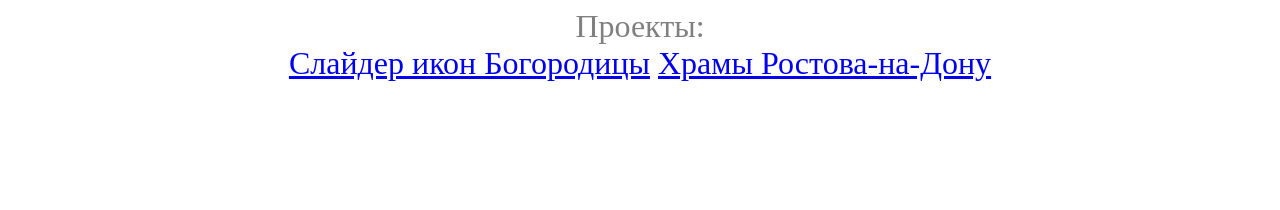
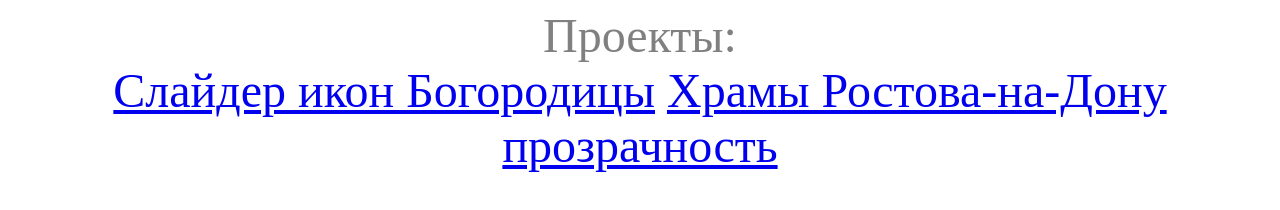
Before and after one commit to chess-rostov/projects, a plain HTML site: page index.html in a window 1280 px wide. Drawn offline with Linux system fonts and the light colour scheme.

Commit message:
Update index.html

```diff
--- a/index.html
+++ b/index.html
@@ -5,7 +5,8 @@
       body {
         color: gray;
         text-align: center;
-        font-size: 32;
+        font-size: 48;
+        clear: both;
       }
 
       div {
@@ -20,6 +21,7 @@
       <div>
         <span><a href="https://dmotovilin.github.io/bogorodica/">Слайдер икон Богородицы</a></span>
         <span><a href="https://dmotovilin.github.io/bogorodica-RostovOnDon/">Храмы Ростова-на-Дону</a></span>
+        <span><a href="https://dmotovilin.github.io/bogorodica-opacity/">прозрачность</a></span>
       </div>
   </body>
 </html>
```
